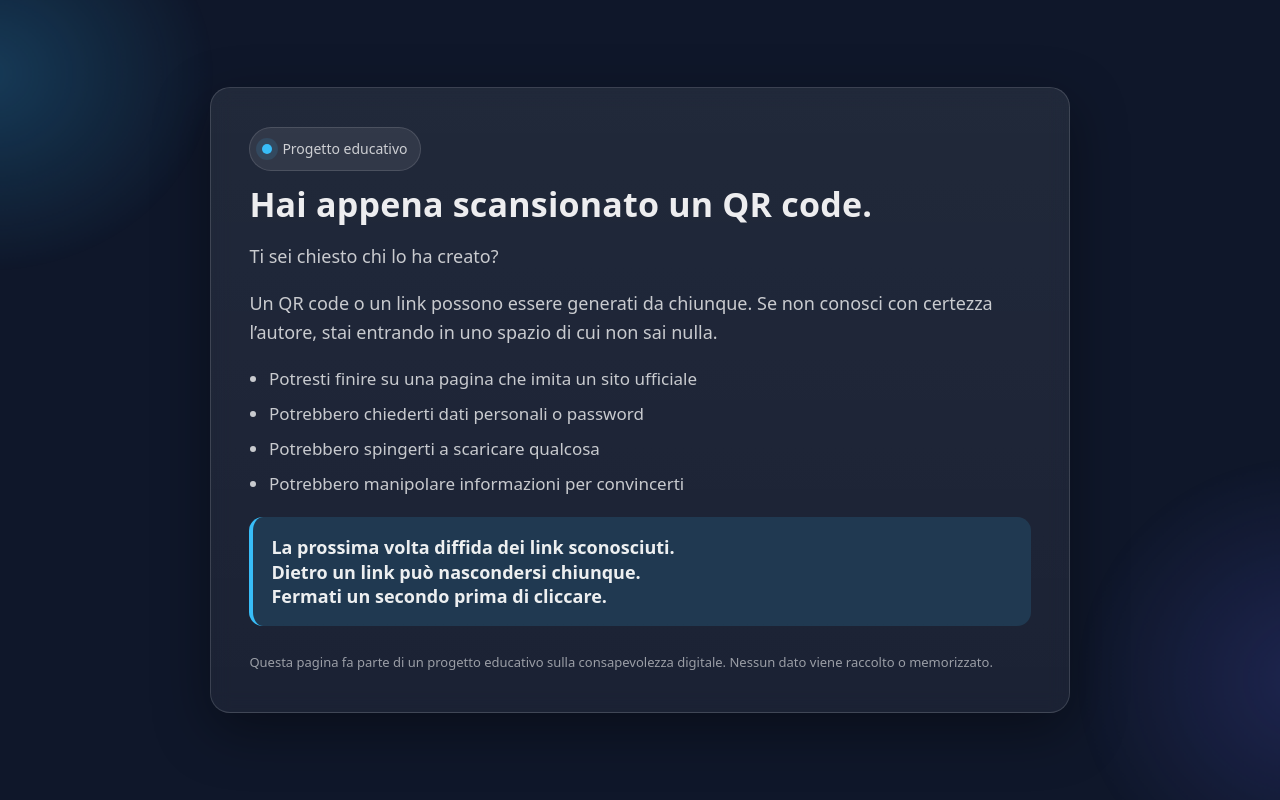
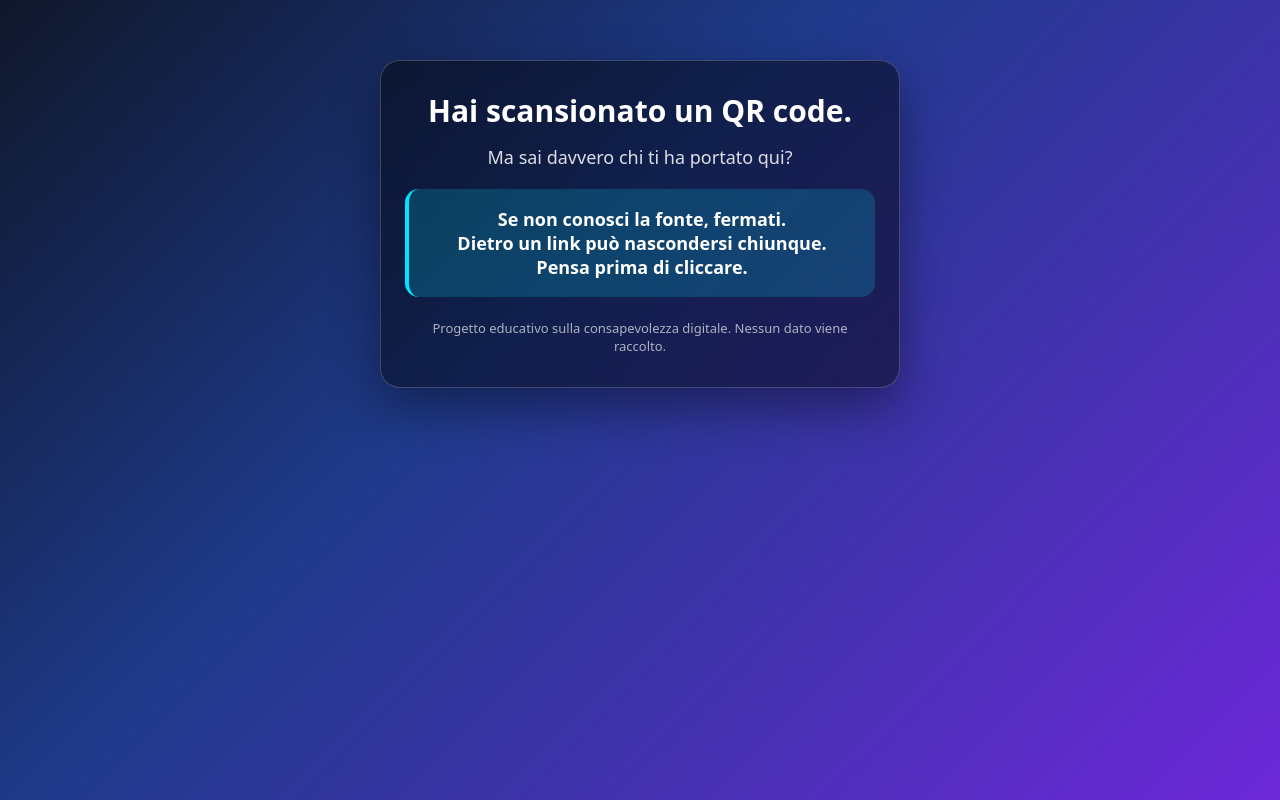
Before and after one commit to pensaprima/pensaprima.github.io, a plain HTML site: page index.html in a window 1280 px wide. Drawn offline with Linux system fonts and the light colour scheme.

Commit message:
Update index.html

```diff
--- a/index.html
+++ b/index.html
@@ -3,197 +3,101 @@
 <head>
   <meta charset="utf-8" />
   <meta name="viewport" content="width=device-width, initial-scale=1" />
-  <meta name="theme-color" content="#0f172a" />
-  <title>Prima di cliccare, fermati.</title>
-  <meta name="description" content="Progetto educativo: diffida di link e QR code di cui non conosci la fonte." />
+  <title>Pensa prima di cliccare</title>
 
   <style>
     :root{
-      --bg:#0f172a;
-      --card:rgba(255,255,255,.08);
-      --border:rgba(255,255,255,.14);
-      --text:rgba(255,255,255,.92);
-      --muted:rgba(255,255,255,.76);
-      --muted2:rgba(255,255,255,.56);
-      --accent:#38bdf8;
-      --shadow:0 18px 55px rgba(0,0,0,.38);
+      --text:#ffffff;
+      --muted:rgba(255,255,255,.85);
+      --accent:#00e5ff;
       --radius:20px;
-
-      /* Spaziature fluide */
-      --pad-page: clamp(16px, 3.5vw, 28px);
-      --pad-card: clamp(18px, 4.2vw, 34px);
-      --gap: clamp(12px, 2.6vw, 18px);
     }
 
     *{ box-sizing:border-box; }
-    html, body { height: 100%; }
 
     body{
       margin:0;
       font-family:system-ui,-apple-system,Segoe UI,Roboto,Arial,sans-serif;
+      min-height:100vh;
+      display:flex;
+      align-items:flex-start;          /* 👈 non più centrato verticalmente */
+      justify-content:center;
+      padding:60px 20px 40px;          /* 👈 più spazio sopra */
       color:var(--text);
-      line-height:1.6;
-      background:var(--bg);
-      overflow-x:hidden;
+      text-align:center;
+
+      background:
+        linear-gradient(135deg, #0f172a 0%, #1e3a8a 40%, #6d28d9 100%);
+      overflow:hidden;
     }
 
-    /* Sfondo dinamico morbido (non invasivo) */
+    /* pattern leggero */
     body::before{
       content:"";
       position:fixed;
-      inset:-30%;
-      background:
-        radial-gradient(closest-side at 18% 25%, rgba(56,189,248,.22), transparent 62%),
-        radial-gradient(closest-side at 82% 72%, rgba(99,102,241,.18), transparent 62%),
-        radial-gradient(closest-side at 50% 92%, rgba(236,72,153,.12), transparent 62%);
-      filter: saturate(1.05);
-      transform: translate3d(0,0,0);
-      animation: moveBg 18s ease-in-out infinite alternate;
+      inset:0;
+      background-image:
+        radial-gradient(rgba(255,255,255,.08) 1px, transparent 1px);
+      background-size: 24px 24px;
+      opacity:.25;
       z-index:-1;
     }
 
-    @keyframes moveBg{
-      from { transform: translate3d(0,0,0) scale(1); }
-      to   { transform: translate3d(34px,-26px,0) scale(1.04); }
-    }
-
-    /* Rispetta chi preferisce meno animazioni */
-    @media (prefers-reduced-motion: reduce){
-      body::before{ animation:none; }
-    }
-
-    .wrap{
-      min-height:100%;
-      display:flex;
-      align-items:center;
-      justify-content:center;
-      padding: var(--pad-page);
-    }
-
-    .container{
+    .card{
+      background:rgba(0,0,0,.45);
+      backdrop-filter:blur(10px);
+      border-radius:var(--radius);
+      padding:32px 24px;
+      max-width:520px;
       width:100%;
-      max-width: 920px; /* desktop */
-    }
-
-    .card{
-      background: linear-gradient(180deg, var(--card), rgba(255,255,255,.05));
-      border:1px solid var(--border);
-      border-radius: var(--radius);
-      box-shadow: var(--shadow);
-      padding: var(--pad-card);
-      backdrop-filter: blur(10px);
-    }
-
-    .eyebrow{
-      display:inline-flex;
-      align-items:center;
-      gap:10px;
-      padding: 10px 12px;
-      border-radius: 999px;
-      background: rgba(255,255,255,.08);
-      border: 1px solid rgba(255,255,255,.12);
-      color: var(--muted);
-      font-size: 14px;
-      user-select:none;
-      margin-bottom: clamp(10px, 2vw, 14px);
-    }
-
-    .dot{
-      width:10px;
-      height:10px;
-      border-radius: 999px;
-      background: var(--accent);
-      box-shadow: 0 0 0 6px rgba(56,189,248,.12);
-      flex:0 0 auto;
+      border:1px solid rgba(255,255,255,.2);
+      box-shadow:0 20px 50px rgba(0,0,0,.4);
     }
 
     h1{
-      margin:0 0 var(--gap);
-      font-size: clamp(22px, 5.2vw, 34px); /* smartphone → desktop */
-      letter-spacing: .2px;
-      line-height:1.15;
+      margin:0 0 16px;
+      font-size:clamp(22px,6vw,30px);
+      line-height:1.2;
     }
 
     p{
-      margin: 0 0 var(--gap);
-      color: var(--muted);
-      font-size: clamp(15px, 4.2vw, 18px);
+      margin:0 0 20px;
+      font-size:clamp(16px,4.5vw,18px);
+      color:var(--muted);
     }
 
-    ul{
-      margin: 0 0 var(--gap);
-      padding-left: 1.15em;
-      color: var(--muted);
-      font-size: clamp(15px, 4.1vw, 17px);
-    }
-
-    li{ margin: 8px 0; }
-
-    .highlight{
-      margin-top: calc(var(--gap) + 2px);
-      padding: clamp(14px, 3.6vw, 18px);
-      border-left: 4px solid var(--accent);
-      background: rgba(56,189,248,.14);
-      border-radius: 14px;
-      font-size: clamp(15px, 4.2vw, 18px);
-      font-weight: 600;
-      line-height:1.35;
+    .strong{
+      padding:18px;
+      background:rgba(0,229,255,.18);
+      border-left:4px solid var(--accent);
+      border-radius:14px;
+      font-weight:600;
+      font-size:clamp(16px,4.5vw,18px);
     }
 
     footer{
-      margin-top: calc(var(--gap) + 8px);
-      color: var(--muted2);
-      font-size: clamp(12px, 3.4vw, 13px);
-    }
-
-    /* Migliora il layout su schermi molto piccoli (es. 320px) */
-    @media (max-width: 360px){
-      .eyebrow{ padding: 9px 10px; font-size:13px; }
-      li{ margin: 6px 0; }
-    }
-
-    /* Su tablet/desktop aumenta la “ariosità” */
-    @media (min-width: 768px){
-      .card{ padding: clamp(28px, 3vw, 40px); }
-      .container{ max-width: 860px; }
+      margin-top:22px;
+      font-size:13px;
+      color:rgba(255,255,255,.65);
     }
   </style>
 </head>
 
 <body>
-  <main class="wrap">
-    <div class="container">
-      <section class="card" aria-label="Messaggio educativo sulla sicurezza digitale">
-        <div class="eyebrow"><span class="dot" aria-hidden="true"></span>Progetto educativo</div>
+  <div class="card">
+    <h1>Hai scansionato un QR code.</h1>
 
-        <h1>Hai appena scansionato un QR code.</h1>
+    <p>Ma sai davvero chi ti ha portato qui?</p>
 
-        <p>Ti sei chiesto chi lo ha creato?</p>
+    <div class="strong">
+      Se non conosci la fonte, fermati.<br>
+      Dietro un link può nascondersi chiunque.<br>
+      Pensa prima di cliccare.
+    </div>
 
-        <p>
-          Un QR code o un link possono essere generati da chiunque.
-          Se non conosci con certezza l’autore, stai entrando in uno spazio di cui non sai nulla.
-        </p>
-
-        <ul>
-          <li>Potresti finire su una pagina che imita un sito ufficiale</li>
-          <li>Potrebbero chiederti dati personali o password</li>
-          <li>Potrebbero spingerti a scaricare qualcosa</li>
-          <li>Potrebbero manipolare informazioni per convincerti</li>
-        </ul>
-
-        <div class="highlight">
-          La prossima volta diffida dei link sconosciuti.<br />
-          Dietro un link può nascondersi chiunque.<br />
-          Fermati un secondo prima di cliccare.
-        </div>
-
-        <footer>
-          Questa pagina fa parte di un progetto educativo sulla consapevolezza digitale.
-          Nessun dato viene raccolto o memorizzato.
-        </footer>
-      </section>
-    </div>
-  </main>
+    <footer>
+      Progetto educativo sulla consapevolezza digitale. Nessun dato viene raccolto.
+    </footer>
+  </div>
 </body>
 </html>
```
